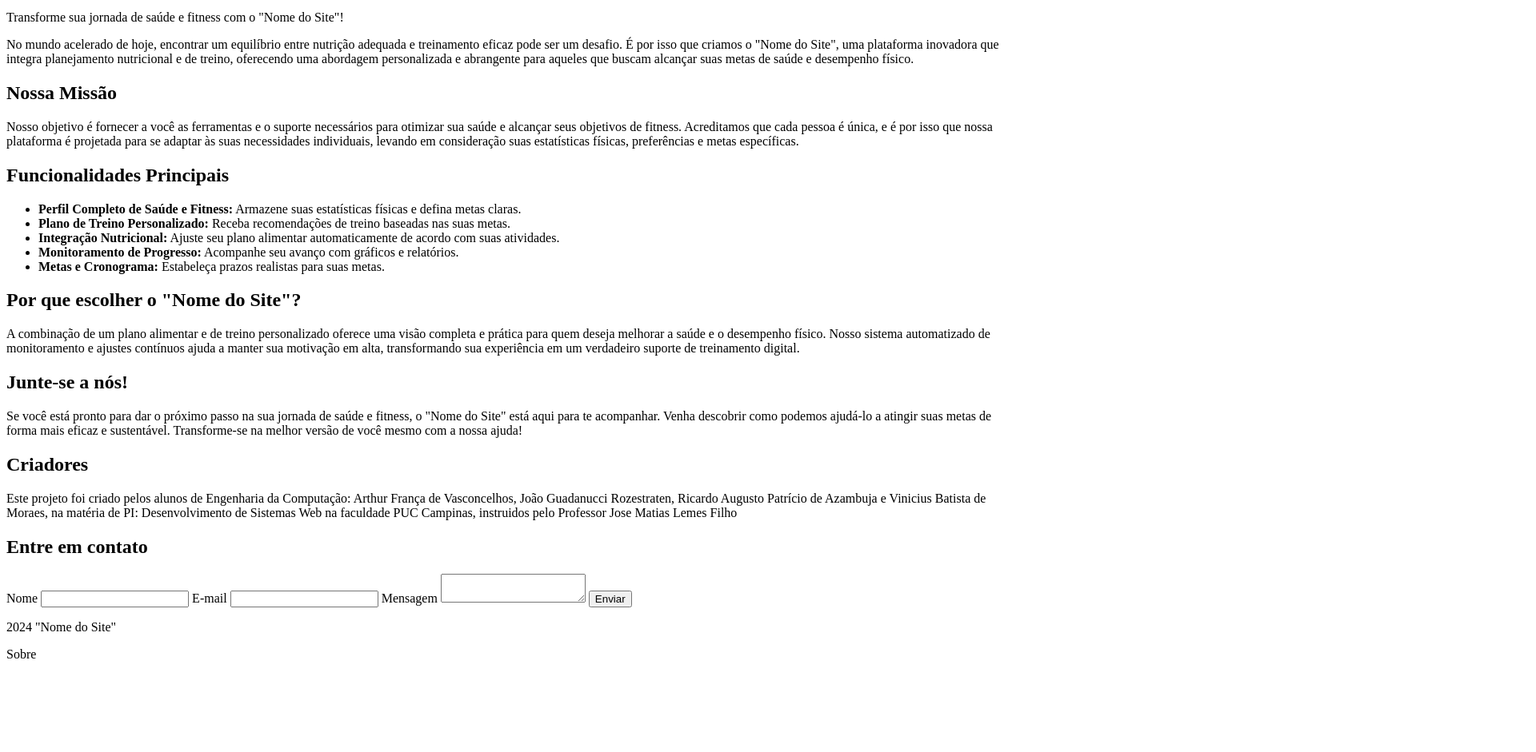
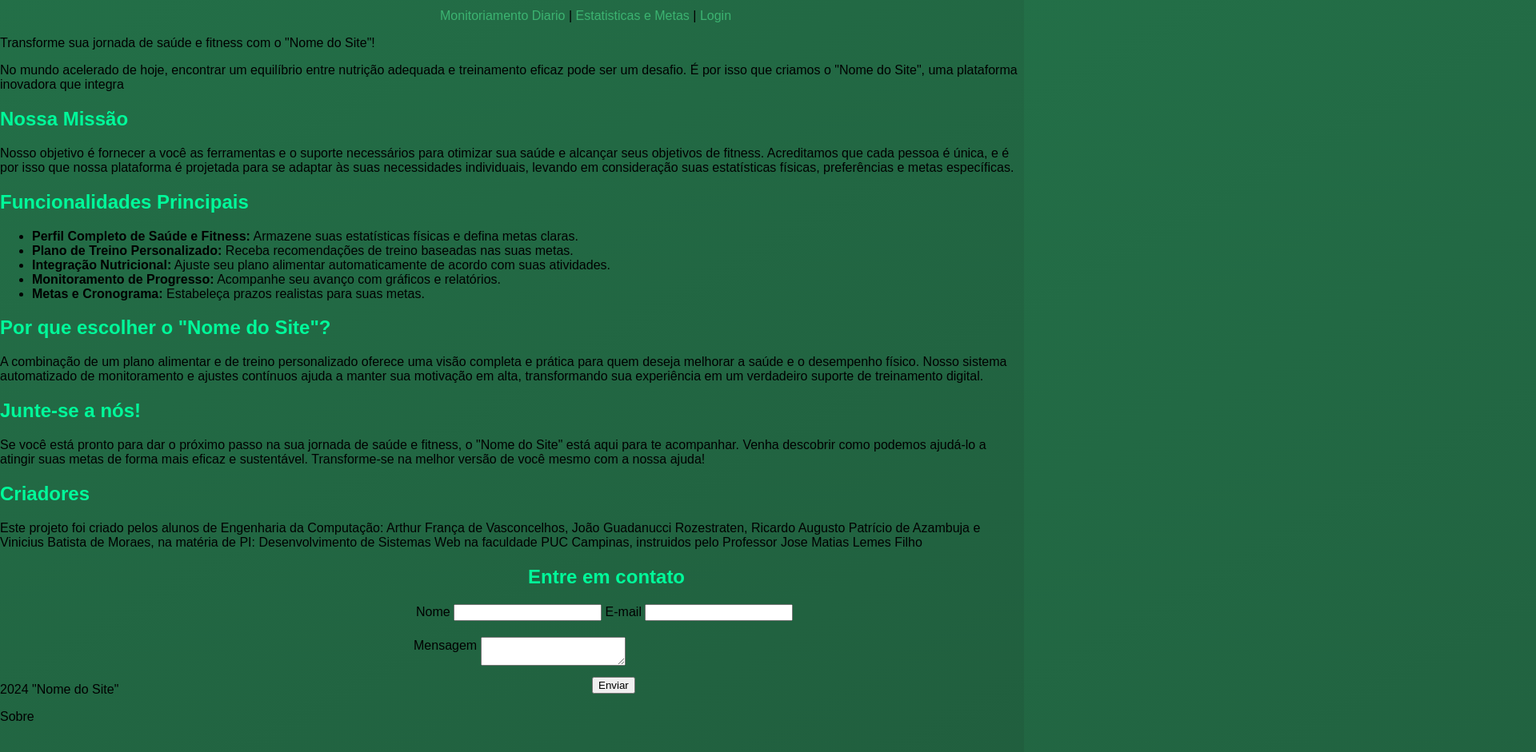
Before and after one commit to JoaoRozestraten/ProjetoIntegrador, a website: page public/sobre.html in a window 1280 px wide. Shown: the part 101-1042 px from the top of the page at 80% size, 1920 px wide, since content can reach past the window. Before the commit the page ends 945 px from the top, so only its background shows below. Drawn offline with Linux system fonts and the light colour scheme.

Commit message:
Sobre CSS Desenvolvimento Quase Completo

```diff
--- a/public/sobre.css
+++ b/public/sobre.css
@@ -1,68 +1,50 @@
-/* CSS basico bugado
 body {
     font-family: Arial, sans-serif;
-    background-color: #f4f4f4;
-    display: flex;
-    justify-content: center;
-    align-items: center;
-    height: 100vh;
+    background-image: linear-gradient(150deg, #237048,#205b3c);
     margin: 0;
-    background-image: linear-gradient( 109deg, transparent, #2d8427 23.57%, #205a06 41%, #2d8427 45%, transparent 45%, transparent 100%)
-  }
-header {
-    background: #4CAF50;
-    color: white;
-    padding: 10px 20px;
+    padding: 0;
+    height: 180vh;
+    color: black;
+}
+#header {
     text-align: center;
+    background-color: green;
+    padding: 8px;
+    background-image: linear-gradient(100deg,rgb(86, 168, 86),rgb(66, 159, 66));
+    color: rgb(48, 50, 48);
 }
-.container {
-    max-width: 800px;
-    margin: 20px auto;
-    padding: 20px;
-    background: white;
-    border-radius: 5px;
-    box-shadow: 0 0 10px rgba(0, 0, 0, 0.1);
+#button {
+    position: relative;
+    left: 550px;
 }
-form label {
-    display: block;
-    margin-bottom: 5px;
-    font-weight: bold;
+.btn-login {
+    color: mediumseagreen;
+    text-decoration: none;
 }
-form input, form textarea {
-    width: 93%;
-    padding: 10px;
-    margin-bottom: 15px;
-    border: 1px solid #ccc;
-    border-radius: 4px;
-  }
-h1, h2 {
-    color: #333;
+a {
+    color: black;
 }
-ul {
-    list-style-type: none;
-    padding: 0;
+h2 {
+    color: mediumspringgreen;
 }
-li {
-    margin: 10px 0;
+#Text-Form {
+    position: relative;
+    left: 660px;
 }
-button {
-    width: 100%;
-    padding: 10px;
-    background-color: #4CAF50;
-    color: white;
-    border: none;
-    border-radius: 4px;
-    cursor: pointer;
-  }
-footer {
-    text-align: center;
-    padding: 10px;
-    background: #333;
-    color: white;
+#contact-form {
     position: relative;
-    bottom: 0;
-    width: 100%;
+    left: 520px;
 }
-
-
-*/
+.Manda {
+    position: relative;
+    right: 3px;
+}
+#message {
+    position: relative;
+    top: 20px;
+}
+#buto {
+    position: relative;
+    top: 30px;
+    left: 220px;
+}
--- a/public/sobre.html
+++ b/public/sobre.html
@@ -12,13 +12,15 @@
     </div>
     <p></p>
     <div id="button">
-        <a href="qst.html" class="btn-login">Monitoriamento Diario      </a>
+        <a href="qst.html" class="btn-login">Monitoriamento Diario</a>
+        <a>|</a>
         <a href="estatisticas.html" class="btn-login">Estatisticas e Metas</a>
+        <a>|</a>
         <a href="login.html" class= "btn-login">Login</a>
     </div>
     <div class="container">
         <p>Transforme sua jornada de saúde e fitness com o "Nome do Site"!</p>
-        <p>No mundo acelerado de hoje, encontrar um equilíbrio entre nutrição adequada e treinamento eficaz pode ser um desafio. É por isso que criamos o "Nome do Site", uma plataforma inovadora que integra planejamento nutricional e de treino, oferecendo uma abordagem personalizada e abrangente para aqueles que buscam alcançar suas metas de saúde e desempenho físico.</p>
+        <p>No mundo acelerado de hoje, encontrar um equilíbrio entre nutrição adequada e treinamento eficaz pode ser um desafio. É por isso que criamos o "Nome do Site", uma plataforma inovadora que integra </p>
 
         <h2>Nossa Missão</h2>
         <p>Nosso objetivo é fornecer a você as ferramentas e o suporte necessários para otimizar sua saúde e alcançar seus objetivos de fitness. Acreditamos que cada pessoa é única, e é por isso que nossa plataforma é projetada para se adaptar às suas necessidades individuais, levando em consideração suas estatísticas físicas, preferências e metas específicas.</p>
@@ -40,18 +42,19 @@
         <h2>Criadores</h2>
         <p>Este projeto foi criado pelos alunos de Engenharia da Computação: Arthur França de Vasconcelhos, João Guadanucci Rozestraten, Ricardo Augusto Patrício de Azambuja e Vinicius Batista de Moraes, na matéria de PI: Desenvolvimento de Sistemas Web na faculdade PUC Campinas, instruidos pelo Professor Jose Matias Lemes Filho</p>
         <div class="form-container">
-            <h2>Entre em contato</h2>
+            <h2 id="Text-Form">Entre em contato</h2>
             <form id="contact-form" action="https://formspree.io/f/mwpkelnn" method="POST">
               <label for="name">Nome</label>
               <input type="text" id="name" name="name" required>
 
               <label for="email">E-mail</label>
               <input type="email" id="email" name="email" required>
-
+              <div class="Manda">
               <label for="message">Mensagem</label>
               <textarea id="message" name="message" required></textarea>
+              </div>
 
-              <button type="submit">Enviar</button>
+              <button type="submit" id="buto">Enviar</button>
             </form>
           </div>
     <footer>
```
